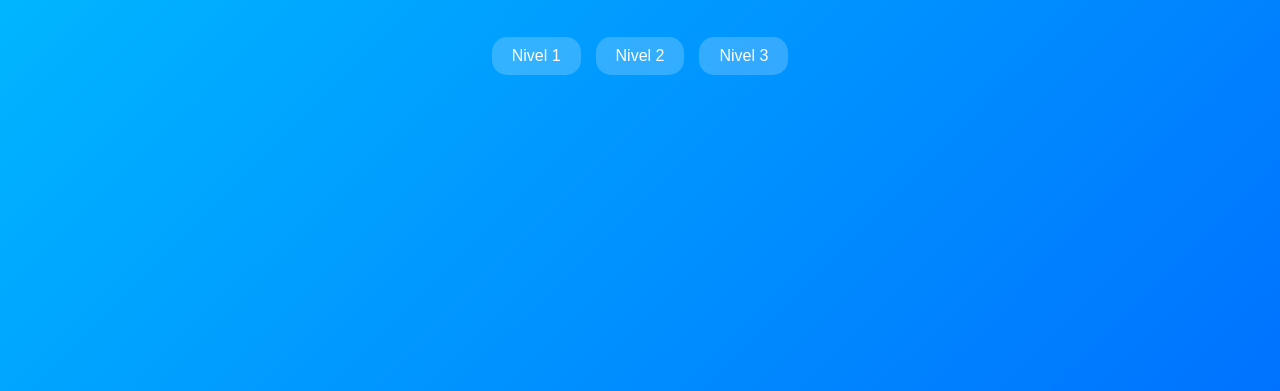
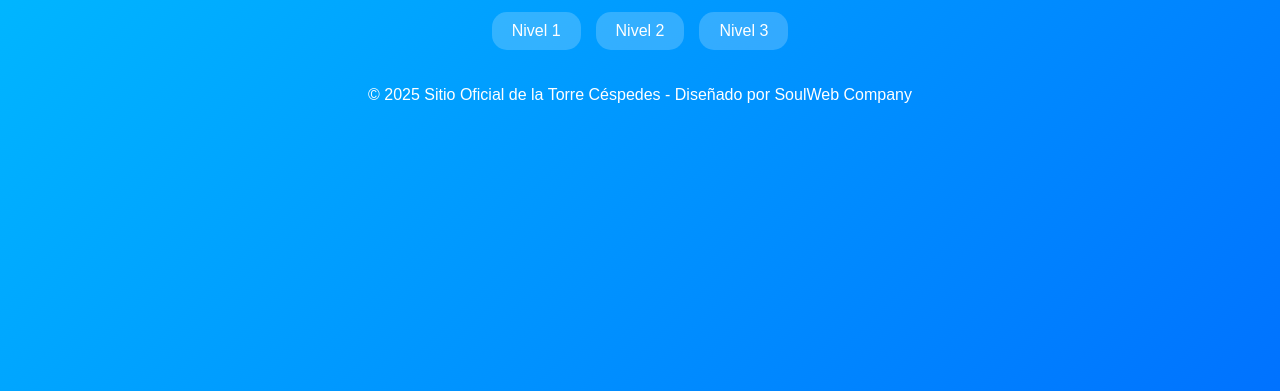
Before and after one commit to NicolasPisoni/tesina.github.io, a plain HTML site: page ahorcado.html in a window 1280 px wide. Shown: the part 409-800 px from the top of the page. Drawn offline with Linux system fonts and the light colour scheme.

Commit message:
Update ahorcado.html

```diff
--- a/ahorcado.html
+++ b/ahorcado.html
@@ -24,6 +24,9 @@
       <p id="mensaje"></p>
       <button id="reiniciar" onclick="reiniciarNivel()">Reiniciar</button>
     </div>
+  <footer>
+    <p class="pie">&copy; 2025 Sitio Oficial de la Torre Céspedes - Diseñado por SoulWeb Company</p>
+  </footer>
 </body>
 </html>
 <script>
@@ -252,4 +255,5 @@ function volverAlMenu() {
     transition: 0.3s;
   }
 
+
 </style>
```
